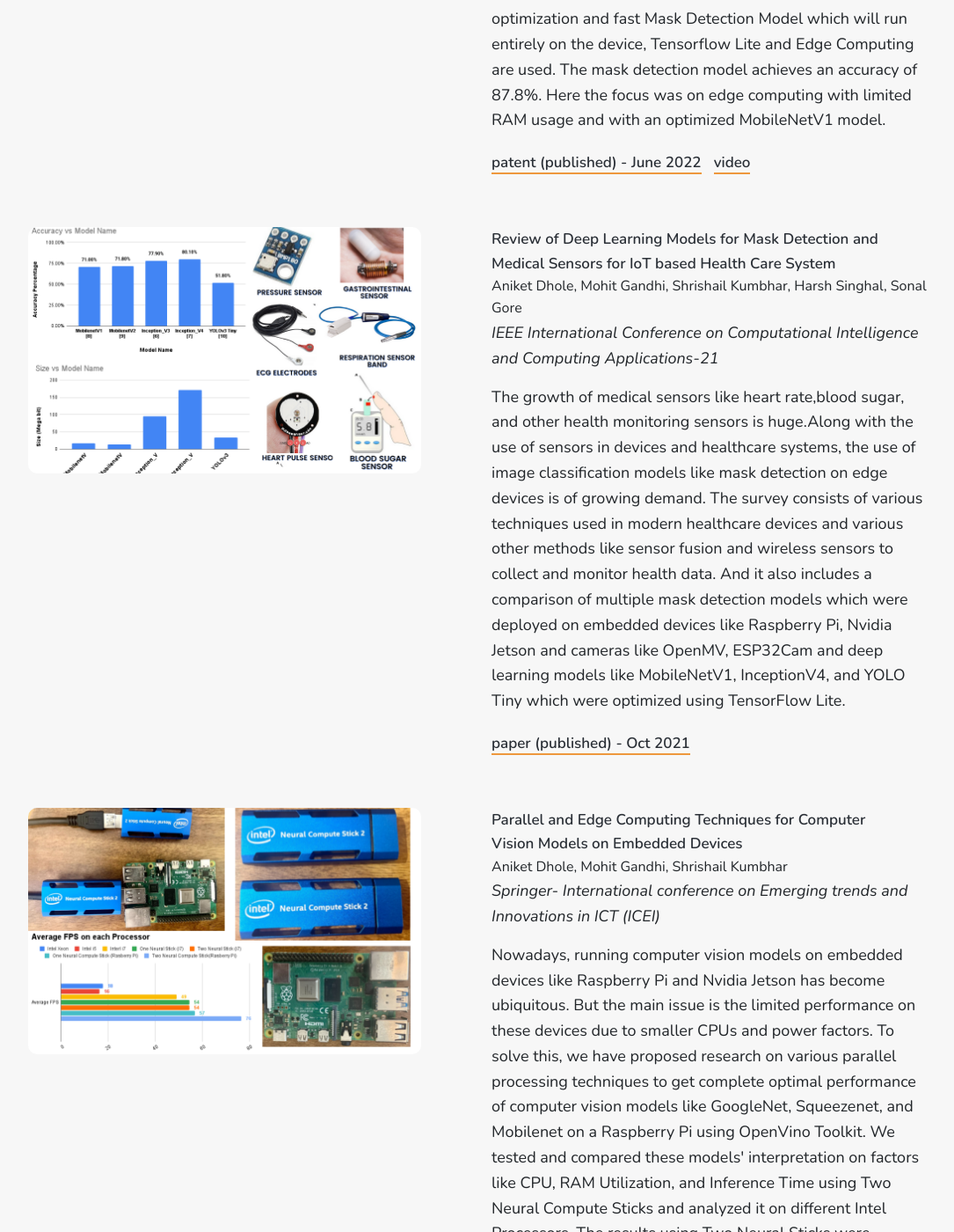
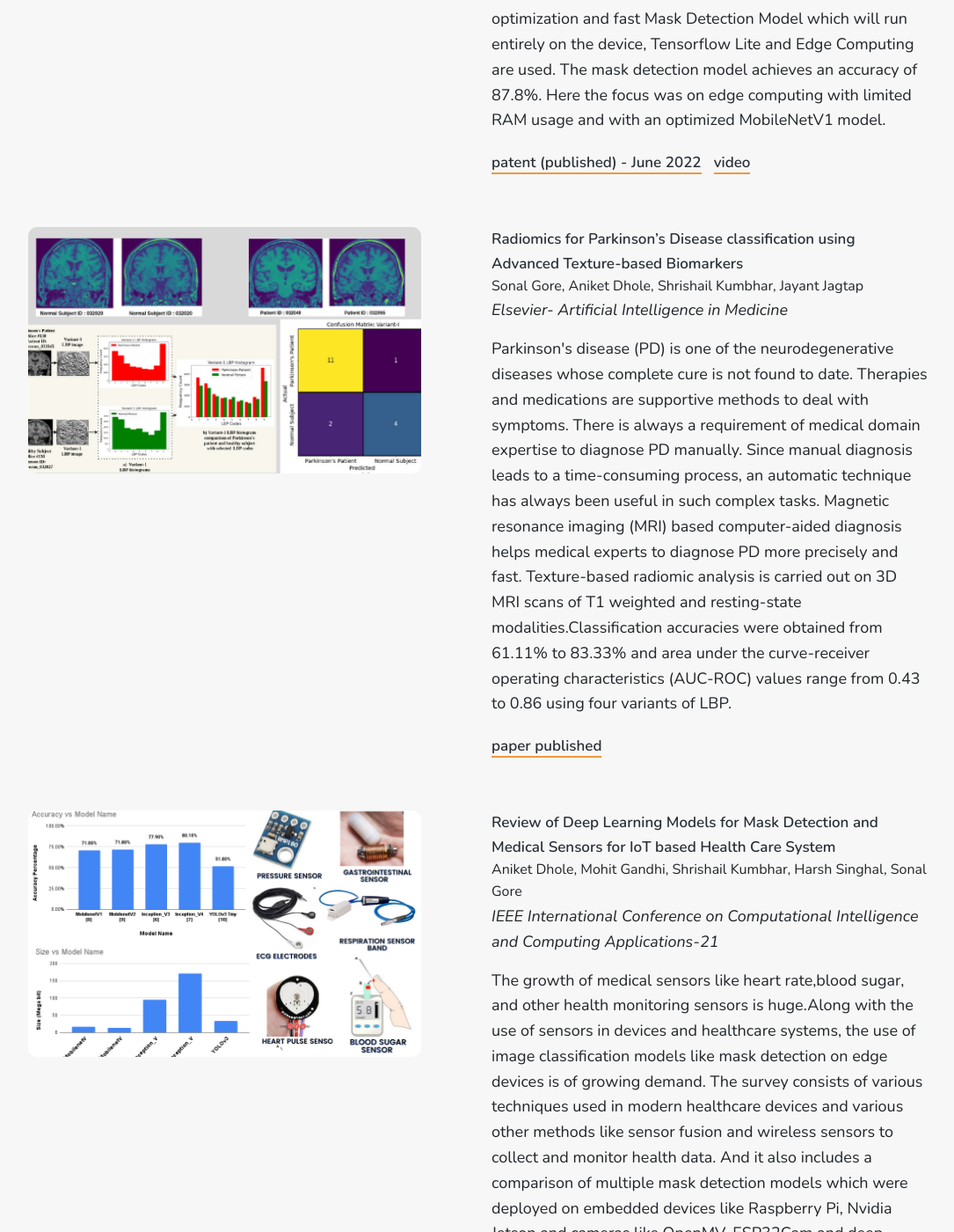
Before and after one commit to aniketdhole07/web, a Jekyll site: the page built from index.html, in a window 1280 px wide and 1400 px high, scrolled down 2065 px. Shown: the whole window at 88% size, without its empty margins (96-1181 px from the left). Built offline with Jekyll 4.4.1, drawn with Linux system fonts in a browser that asks for light colours; nearby versions of some CDN libraries; the list of posts is cut into pages by our own code; comment, search, counter and statistics services are not loaded; some of the changed text lies outside the part shown.

Commit message:
Update parkinsons.md

```diff
--- a/_research/parkinsons.md
+++ b/_research/parkinsons.md
@@ -1,12 +1,12 @@
 ---
 title: 'Radiomics for Parkinson’s Disease classification using Advanced Texture-based Biomarkers'
-date: January 2023
+date: January 2020
 date_display: "January 2022"
 featured_image: '/images/park.png'
 author: Sonal Gore, Aniket Dhole, Shrishail Kumbhar, Jayant Jagtap
 conference: Elsevier- Artificial Intelligence in Medicine
 excerpt: Parkinson's disease (PD) is one of the neurodegenerative diseases whose complete cure is not found to date. Therapies and medications are supportive methods to deal with symptoms. There is always a requirement of medical domain expertise to diagnose PD manually. Since manual diagnosis leads to a time-consuming process, an automatic technique has always been useful in such complex tasks. Magnetic resonance imaging (MRI) based computer-aided diagnosis helps medical experts to diagnose PD more precisely and fast. Texture-based radiomic analysis is carried out on 3D MRI scans of T1 weighted and resting-state modalities.Classification accuracies were obtained from 61.11% to 83.33% and area under the curve-receiver operating characteristics (AUC-ROC) values range from 0.43 to 0.86 using four variants of LBP.
-paper_text: [paper (under review)]
-paper_url:
+paper_text: [paper published]
+paper_url: Methods-X Journal by Elsevier, Also available at PubMed by National Library of Medicine
 award:
 ---
```
